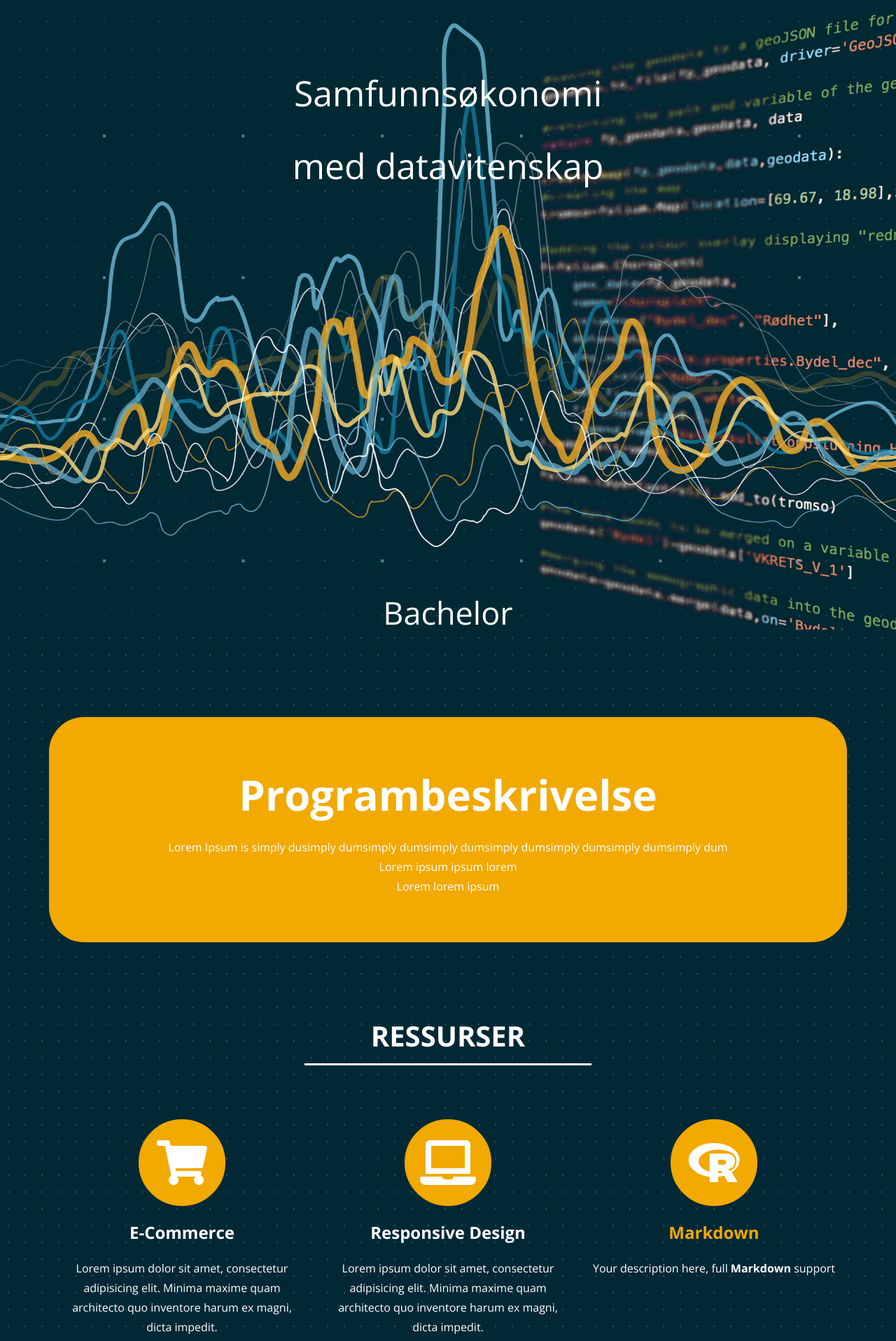
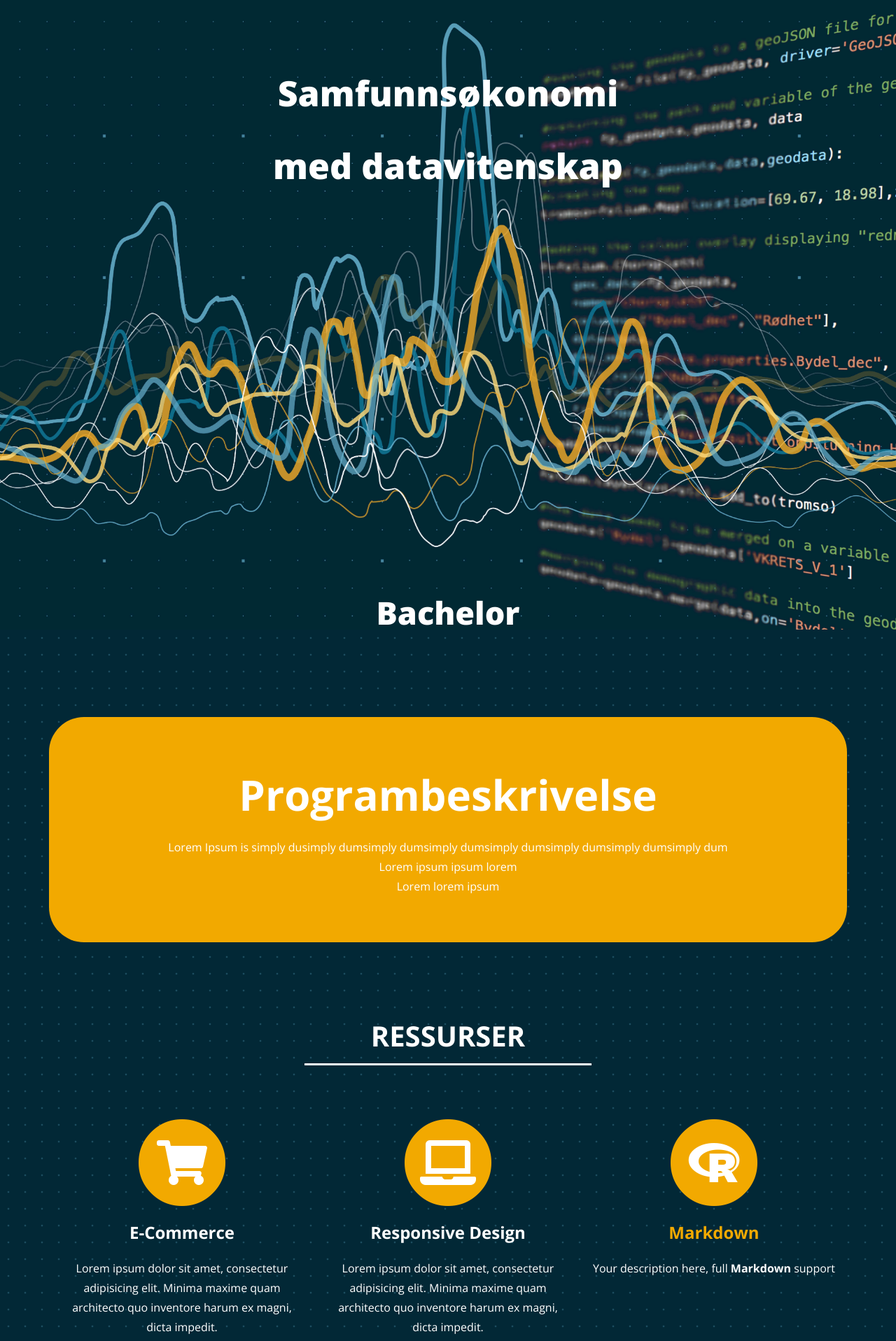
Before and after one commit to uit-econ/uit-econ.github.io, a Jekyll site: the page built from index.md, in a window 1280 px wide. Shown: the top 1917 px of the page at 70% size. Built offline with Jekyll 4.4.1, drawn with Linux system fonts in a browser that asks for light colours.

Commit message:
Update custom.css

```diff
--- a/assets/css/custom.css
+++ b/assets/css/custom.css
@@ -87,13 +87,16 @@ body{
 #masthead-title{
 	padding-top:10vh;
 	font-size: 50px;
+	font-weight: 900;
 
 	}
 
 
 
 #masthead-undertitle{
+	padding-top: -5vh;
 	font-size: 50px;
+	font-weight: 900;
 
 	}
 
```
